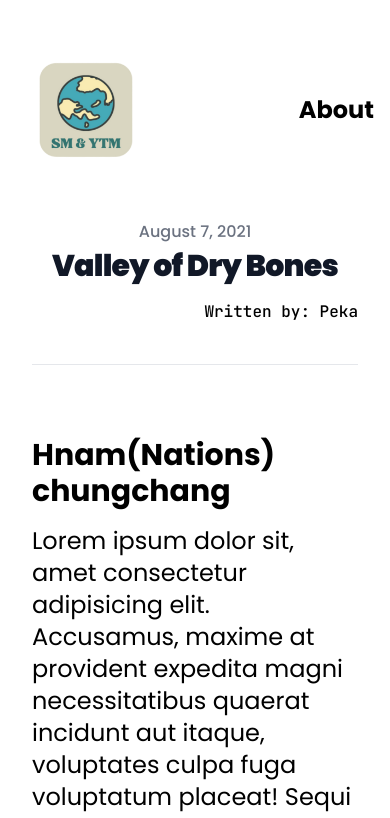
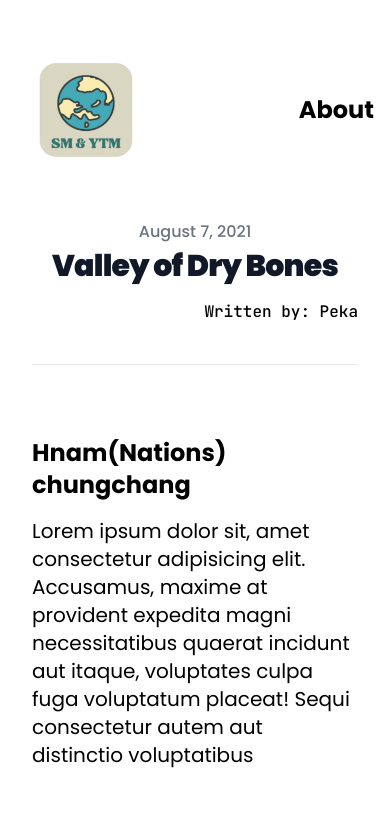
Before and after one commit to Ramengi-chawngthu/smYtm, a Next.js app: page /posts/1 in a window 390 px wide. Shown: the top 818 px of the page. Built offline with nearby package versions, Linux system fonts and the light colour scheme.

Commit message:
Make the text responsive in Posts component

```diff
--- a/app/posts/[id]/SubHeading.tsx
+++ b/app/posts/[id]/SubHeading.tsx
@@ -7,8 +7,8 @@ function SubHeading(props: any) {
     return (
         <>
         <div className="mt-14">
-            <h2 className='text-3xl font-bold'>{subHeading}</h2>
-            <p className='text-2xl mt-4'>{body}</p>
+            <h2 className='text-2xl md:text-3xl font-bold'>{subHeading}</h2>
+            <p className='text-xl md:text-2xl mt-4'>{body}</p>
         </div>
 
         </>
```
